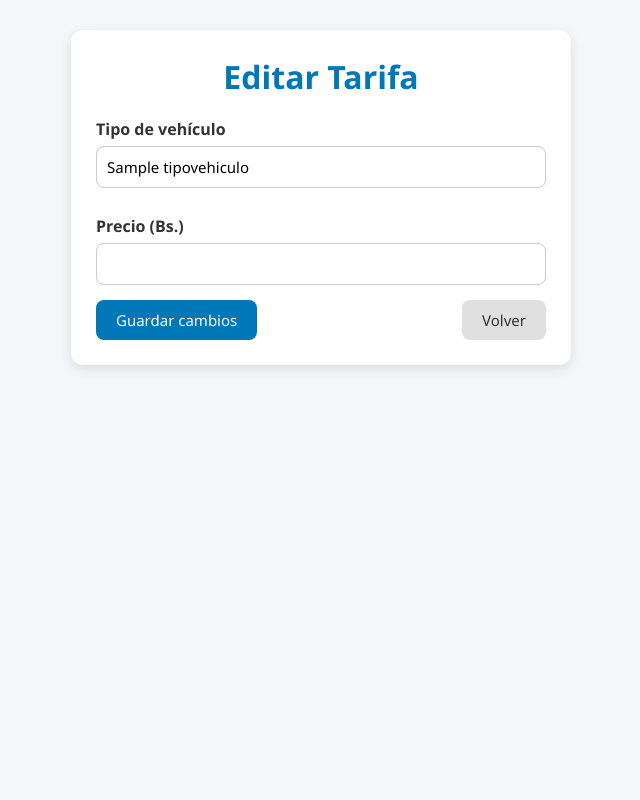
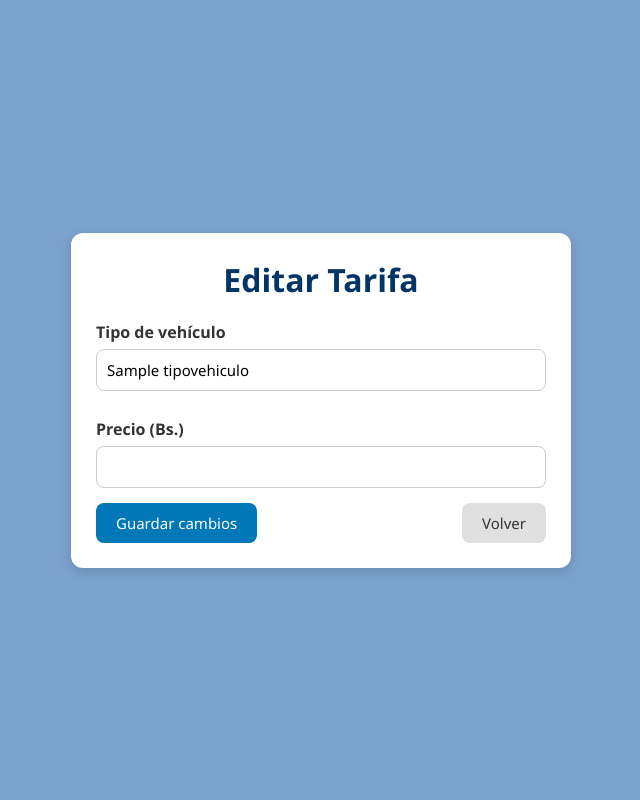
Before and after one commit to GilgameshGNU/proyecto-parqueo, a PHP site: page /secciones/tarifa/editar_tarifa.php?id=1 in a window 1280 px wide. Shown: the whole page, without its empty margins (319-959 px from the left). Run offline with PHP 8.4, Linux system fonts and the light colour scheme; tables that the repository leaves empty or names only in its code hold one stand-in row (values such as "Sample post"); data that the repository does not hold is empty.

Commit message:
actualizando tarifa

```diff
--- a/secciones/tarifa/tarifas.css
+++ b/secciones/tarifa/tarifas.css
@@ -7,18 +7,20 @@
 }
 
 body {
-    background: #f4f6f9;
+    background: #7CA2CE; /* Fondo azul que pediste */
     color: #333;
     display: flex;
     justify-content: center;
     padding: 30px;
+    min-height: 100vh;
 }
 
+/* Contenedor principal */
 .container {
     background: #fff;
     padding: 25px;
     border-radius: 12px;
-    box-shadow: 0 4px 12px rgba(0,0,0,0.1);
+    box-shadow: 0 4px 12px rgba(0,0,0,0.15);
     width: 100%;
     max-width: 900px;
 }
@@ -26,7 +28,7 @@ body {
 h1 {
     text-align: center;
     margin-bottom: 20px;
-    color: #0077b6;
+    color: #003566;
 }
 
 /* Tabla de tarifas */
@@ -37,7 +39,7 @@ table {
 }
 
 table thead {
-    background: #0077b6;
+    background: #003566;
     color: white;
 }
 
@@ -47,9 +49,9 @@ table th, table td {
     border-bottom: 1px solid #ddd;
 }
 
-/* table tr:hover {
+table tr:hover {
     background: #f1f1f1;
-} */
+}
 
 .btn-edit {
     background: #ffb703;
@@ -58,6 +60,7 @@ table th, table td {
     text-decoration: none;
     color: black;
     font-weight: bold;
+    transition: 0.3s;
 }
 
 .btn-edit:hover {
@@ -99,6 +102,7 @@ form input {
     border-radius: 8px;
     cursor: pointer;
     font-size: 15px;
+    transition: 0.3s;
 }
 
 .btn-save:hover {
@@ -112,6 +116,7 @@ form input {
     text-decoration: none;
     color: #333;
     font-size: 15px;
+    transition: 0.3s;
 }
 
 .btn-back:hover {
--- a/secciones/tarifa/tarifas.php
+++ b/secciones/tarifa/tarifas.php
@@ -22,8 +22,6 @@ $result = mysqli_query($conectador, $query);
                     <th>ID</th>
                     <th>Tipo Vehículo</th>
                     <th>Precio (Bs.)</th>
-                    <th>Fecha Inicio</th>
-                    <th>Fecha Fin</th>
                     <th>Acción</th>
                 </tr>
             </thead>
@@ -33,8 +31,7 @@ $result = mysqli_query($conectador, $query);
                     <td><?= $row['IdTarifa'] ?></td>
                     <td><?= $row['TipoVehiculo'] ?></td>
                     <td><?= number_format($row['Precio'], 2) ?></td>
-                    <td><?= $row['FechaInicio'] ?></td>
-                    <td><?= $row['FechaFin'] ?? '-' ?></td>
+
                     <td><a href="editar_tarifa.php?id=<?= $row['IdTarifa'] ?>" class="btn-edit">Editar</a></td>
                 </tr>
                 <?php } ?>
```
